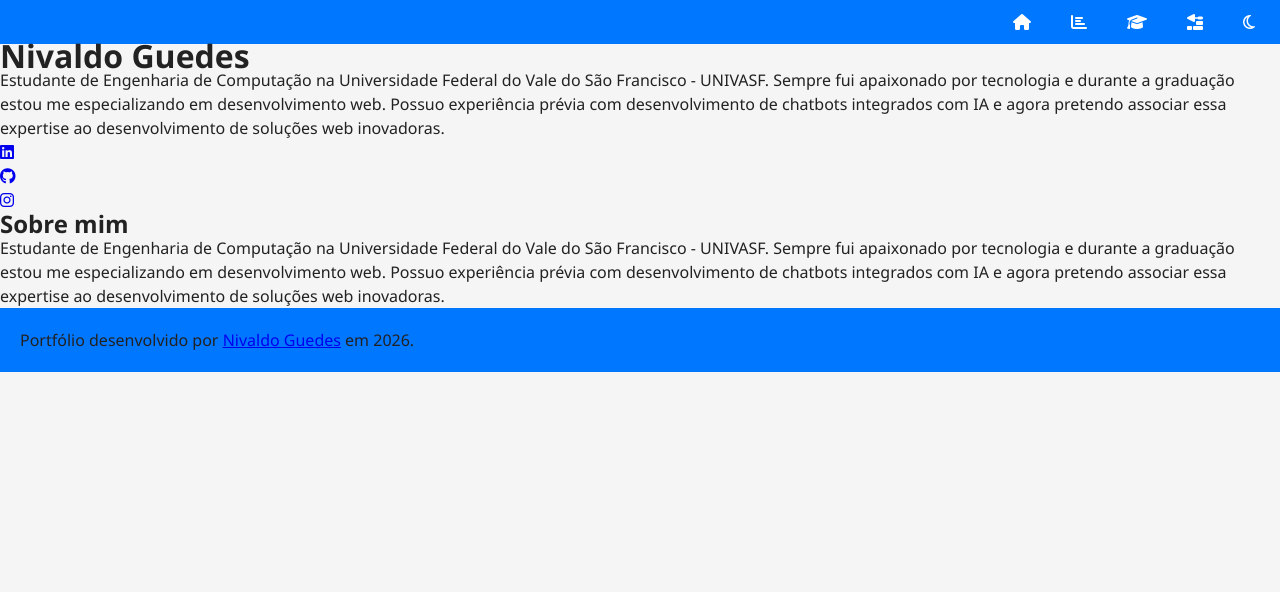
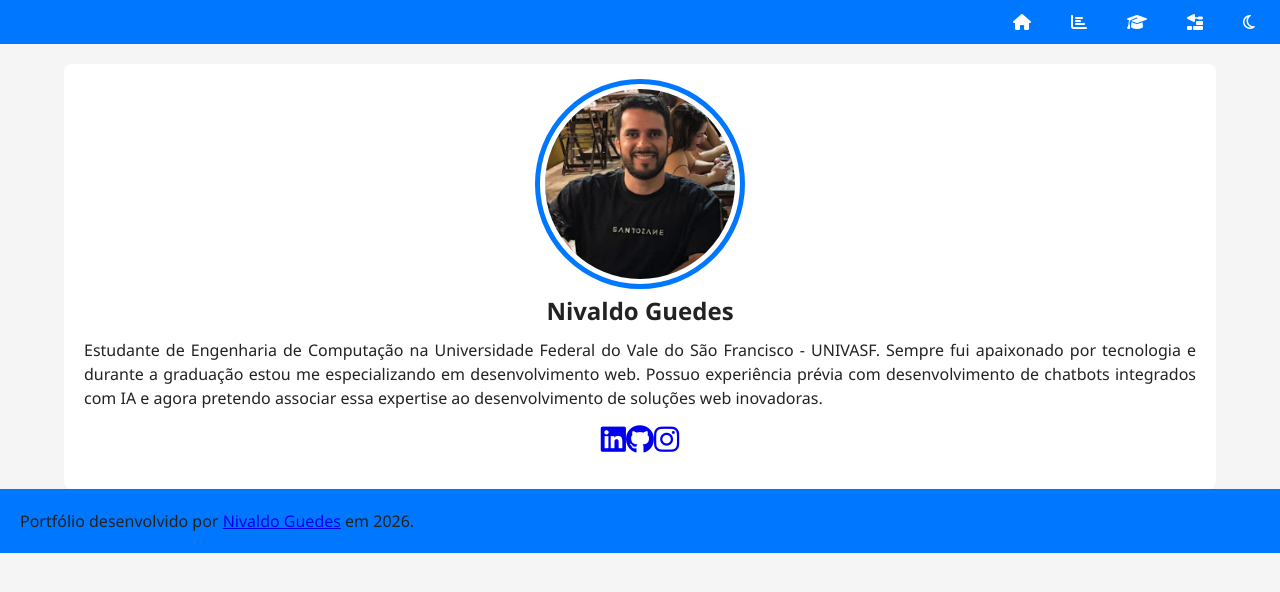
Before and after one commit to nivaldoguedes/Portfolio, a plain HTML site: page index.html in a window 1280 px wide. Drawn offline with Linux system fonts and the light colour scheme.

Commit message:
atualiza o menu no topo com ícones e acrescenta a section "ficha"

```diff
--- a/estilos/style.css
+++ b/estilos/style.css
@@ -53,6 +53,45 @@ nav#menu a:hover {
   background-color: var(--destaque-inverso);
   color: var(--destaque);
 }
+main {
+  display: grid;
+  grid-template-columns: auto 90vw auto;
+  gap: 20px;
+  margin-top: 20px;
+}
+section#ficha {
+  grid-column: 2;
+  background-color: var(--fundo-card);
+  padding: 20px;
+  border-radius: 8px;
+}
+section#ficha img {
+  width: 200px;
+  aspect-ratio: 1/1;
+  border-radius: 50%;
+  object-fit: cover;
+  border: 5px solid var(--fundo-card);
+  outline: 5px solid var(--destaque);
+  display: block;
+  margin: auto;
+  margin-bottom: 15px;
+}
+section#ficha h1 {
+  text-align: center;
+  margin-bottom: 15px;
+  font-size: 1.5em;
+}
+section#ficha p {
+  text-align: justify;
+  margin-bottom: 15px;
+}
+div.social {
+  display: flex;
+  justify-content: center;
+  align-items: center;
+  margin-bottom: 15px;
+  font-size: 1.8em;
+}
 
 footer {
   background-color: var(--destaque);
--- a/index.html
+++ b/index.html
@@ -21,18 +21,20 @@
         </nav>
     </header>
     <main>
-            <!-- <img src="imagens/guanabara-perfil.jpg" alt="foto de perfil"> -->
-            <h1>Nivaldo Guedes</h1>
-            <p>Estudante de Engenharia de Computação na Universidade Federal do Vale do São Francisco - UNIVASF. Sempre fui apaixonado por tecnologia e durante a graduação estou me especializando em desenvolvimento web. Possuo experiência prévia com desenvolvimento de chatbots integrados com IA e agora pretendo associar essa expertise ao desenvolvimento de soluções web inovadoras.</p>
-            <ul>
-                <li><a href="#"><i class="fa-brands fa-linkedin"></i></a></li>
-                <li><a href="#"><i class="fa-brands fa-github"></i></a></li>
-                <li><a href="#"><i class="fa-brands fa-instagram"></i></a></li>
-            </ul>
-        <div>
+        <section id="ficha">
+                <img src="imagens/foto-perfil.png" alt="Nivaldo Guedes">
+                <h1>Nivaldo Guedes</h1>
+                <p>Estudante de Engenharia de Computação na Universidade Federal do Vale do São Francisco - UNIVASF. Sempre fui apaixonado por tecnologia e durante a graduação estou me especializando em desenvolvimento web. Possuo experiência prévia com desenvolvimento de chatbots integrados com IA e agora pretendo associar essa expertise ao desenvolvimento de soluções web inovadoras.</p>
+                <div class="social">
+                    <a href="https://www.linkedin.com/in/nivaldoguedes" target="_blank" rel="external"><i class="fa-brands fa-linkedin"></i></a>
+                    <a href="https://github.com/nivaldoguedes" target="_blank" rel="external"><i class="fa-brands fa-github"></i></a>
+                    <a href="https://www.instagram.com/nivaldoguedes" target="_blank" rel="external"><i class="fa-brands fa-instagram"></i></a>
+                </div>
+            </section>
+        <!-- <div>
             <h2>Sobre mim</h2>
             <p>Estudante de Engenharia de Computação na Universidade Federal do Vale do São Francisco - UNIVASF. Sempre fui apaixonado por tecnologia e durante a graduação estou me especializando em desenvolvimento web. Possuo experiência prévia com desenvolvimento de chatbots integrados com IA e agora pretendo associar essa expertise ao desenvolvimento de soluções web inovadoras.</p>
-        </div>
+        </div> -->
         <div>
 
         </div>
```
Also changed, not shown: imagens/foto-perfil.png (added), imagens/guanabara-perfil.jpg (deleted).
